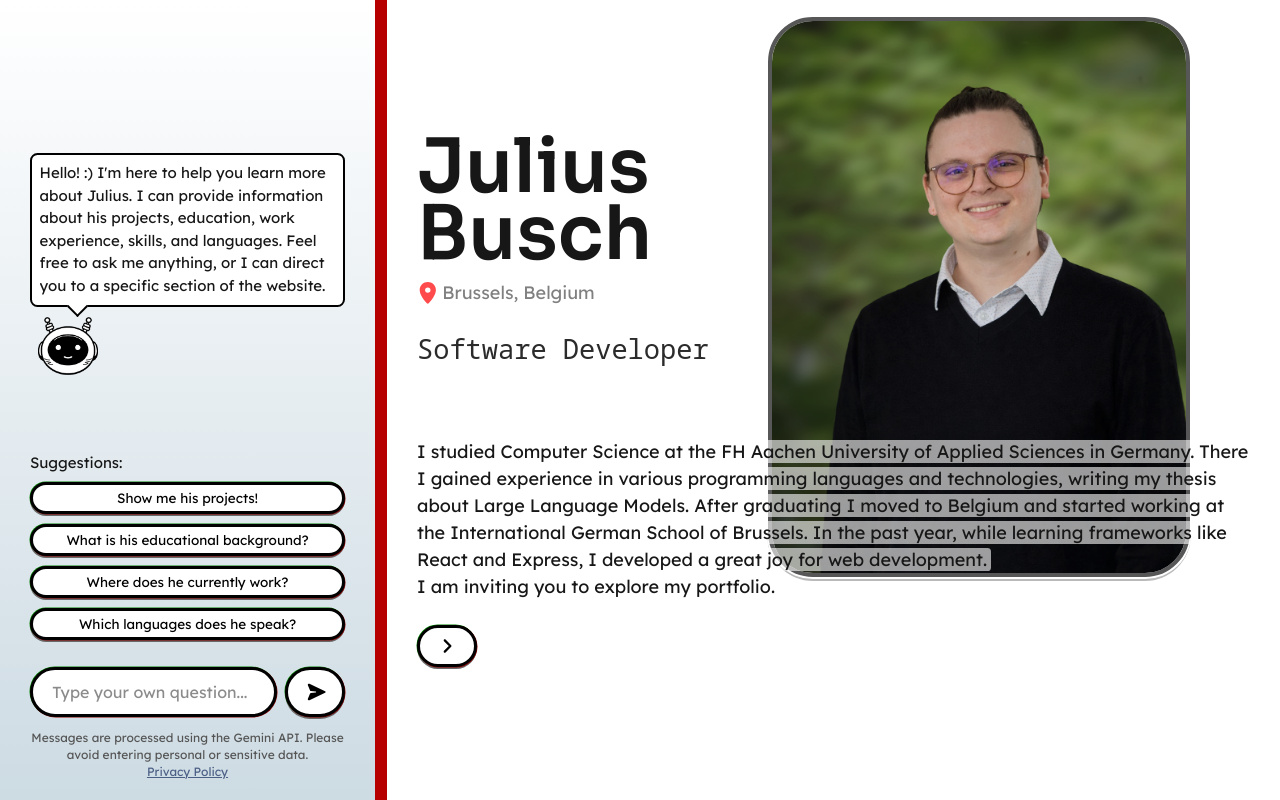
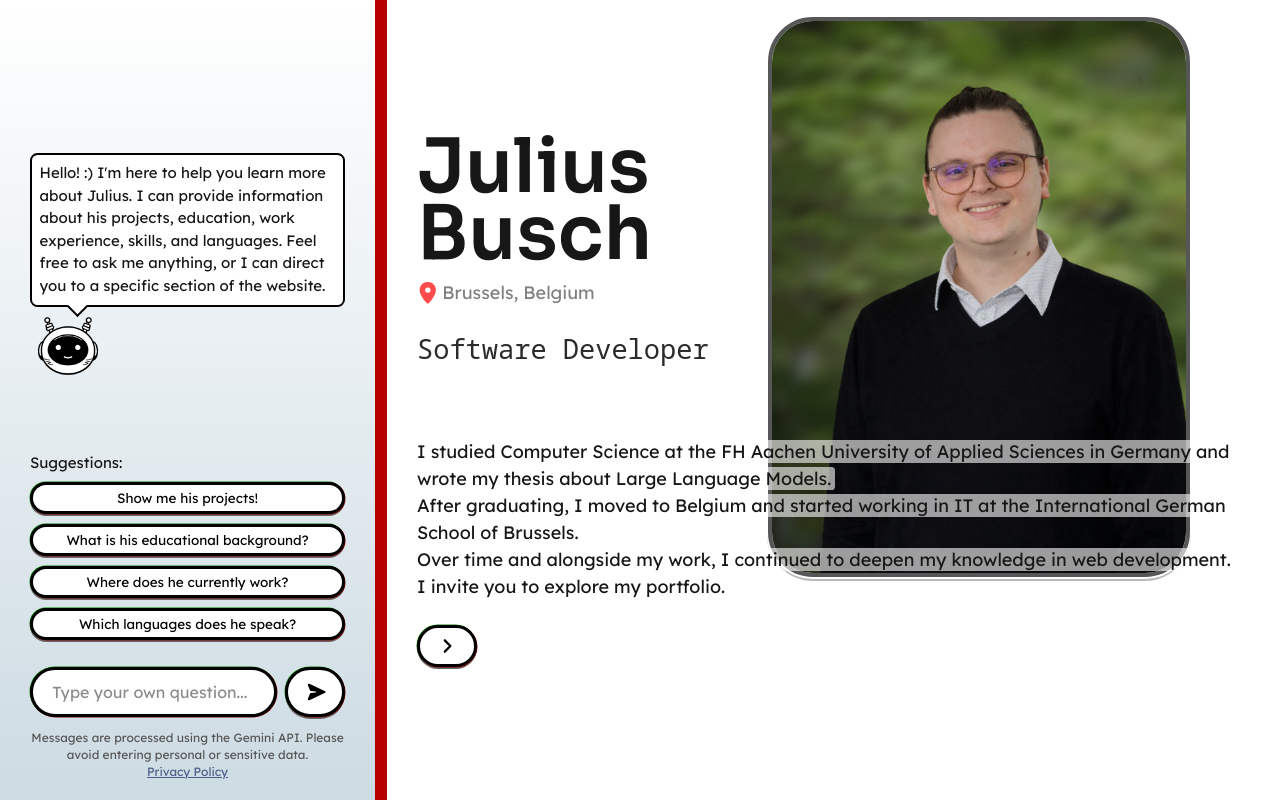
Before and after one commit to julii-b/portfolio-website, a Next.js app: page / in a window 1280 px wide. Built offline with nearby package versions, Linux system fonts and the light colour scheme; no server answers; a web font is replaced by a local one.

Commit message:
feat: update text in header

```diff
--- a/app/components/header/header.tsx
+++ b/app/components/header/header.tsx
@@ -14,7 +14,7 @@ export default function Header() {
   // Job titles to cycle through, placeholders for now:
   const jobTitles = [
     "Software Developer",
-    "Junior Full-Stack Developer at Acme Corporation?",
+    "Software Developer",
   ];
   // Typing effect for job titles:
   let [jobTitle, setJobTitle] = useState<string>(""); // State for job title being displayed
@@ -96,11 +96,11 @@ export default function Header() {
 
       <p className={styles.introduction}>
         <span>
-          I studied Computer Science at the FH Aachen University of Applied Sciences in Germany.
-          There I gained experience in various programming languages and technologies, writing my thesis about Large Language Models.
-          After graduating I moved to Belgium and started working at the International German School of Brussels.
-          In the past year, while learning frameworks like React and Express, I developed a great joy for web development. <br />
-          I am inviting you to explore my portfolio.
+          I studied Computer Science at the FH Aachen University of Applied Sciences in Germany and wrote
+          my thesis about Large Language Models.<br />
+          After graduating, I moved to Belgium and started working in IT at the International German School of Brussels.<br />
+          Over time and alongside my work, I continued to deepen my knowledge in web development.<br />
+          I invite you to explore my portfolio.
         </span>
       </p>
 
```
